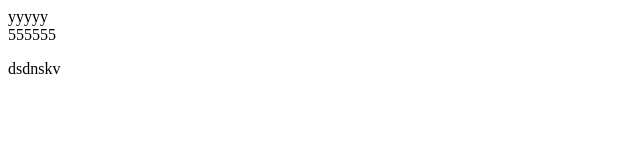
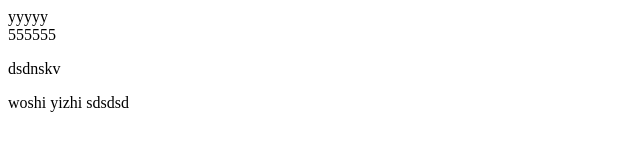
Before and after one commit to 504706799/504706799, a plain HTML site: page index.html in a window 1280 px wide. Shown: the whole page, without its empty margins (0-640 px from the left). Drawn offline with Linux system fonts and the light colour scheme.

Commit message:
最后一次修改

```diff
--- a/index.html
+++ b/index.html
@@ -8,5 +8,8 @@
 		<div>yyyyy</div>
 		<div>555555</div>
 		<p>dsdnskv</p>
+		<div id="dd">
+			woshi yizhi sdsdsd
+		</div>
 	</body>
 </html>
```
